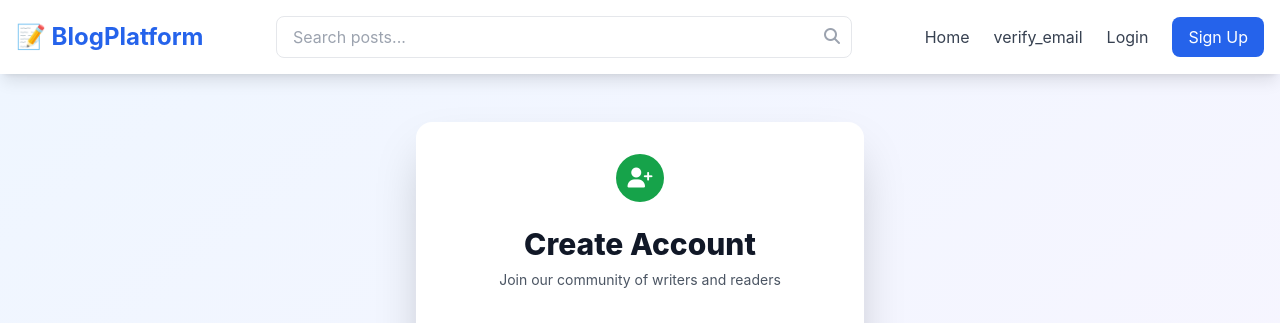
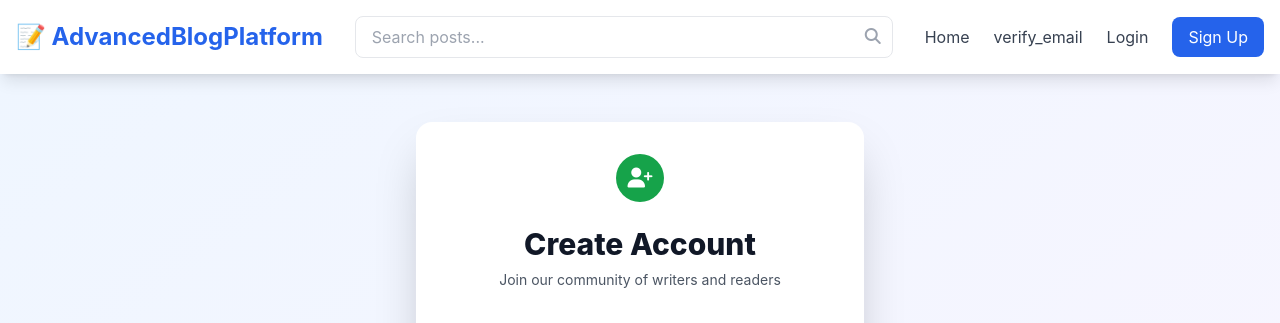
Before and after one commit to argho7/Advanced-Blog-Platform, a Django app: page /register/ in a window 1280 px wide. Shown: the top 323 px of the page. Run offline with Django 5.2, Linux system fonts and the light colour scheme; some libraries are stand-ins or nearby versions.

Commit message:
Update base.html

```diff
--- a/templates/base.html
+++ b/templates/base.html
@@ -38,7 +38,7 @@
                 <!-- Logo -->
                 <div class="text-2xl font-bold">
                     <a href="{% url 'home' %}" class="text-blue-600 hover:text-blue-700">
-                        📝 BlogPlatform
+                        📝 AdvancedBlogPlatform
                     </a>
                 </div>
 
```
